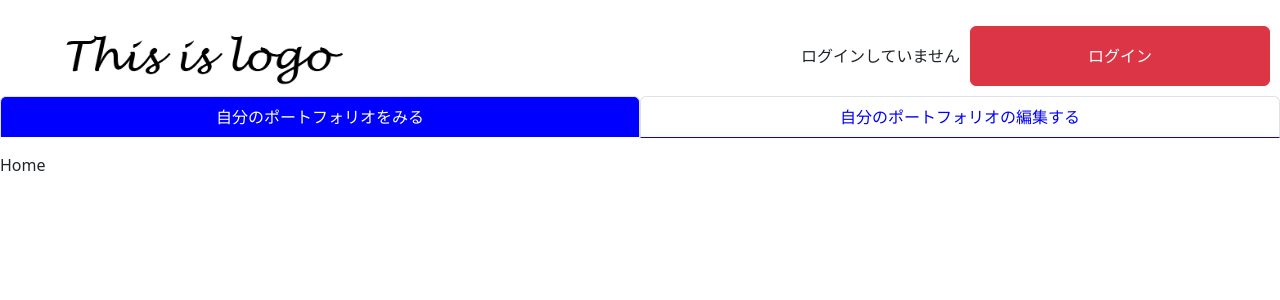
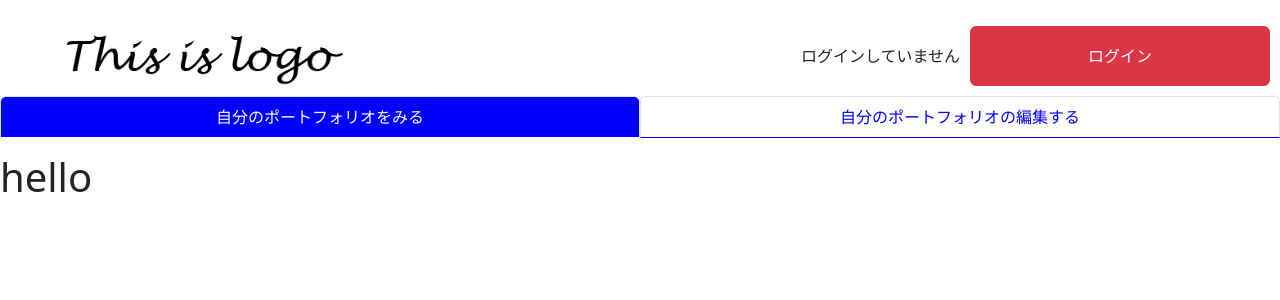
Before and after one commit to nmrintel/next2, a Next.js app: page / in a window 1280 px wide. Shown: the top 300 px of the page. Built offline with nearby package versions, Linux system fonts and the light colour scheme; no server answers.

Commit message:
アニメーションを追加(途中)

```diff
--- a/components/Home.tsx
+++ /dev/null
@@ -1,9 +0,0 @@
-import { doc, setDoc } from "firebase/firestore";
-import { writeToFirestore } from "@/lib/FirebaseConfig";
-import { Button } from "reactstrap";
-import { useAuth } from './AuthContext';
-import { write } from "fs";
-
-export default function Home() {
-    return (<p>Home</p>)
-}
--- a/components/Main.tsx
+++ b/components/Main.tsx
@@ -1,9 +1,10 @@
-import Home from './Home'
 import Header from './Header'
 import { useState } from 'react'
 import Edit from './Edit'
 import { useAuth } from './AuthContext';
-
+import PageMotion from './motion'
+import React from "react"
+import Viewer from './View'
 
 export default function Main() {
     const [mode, setMode] = useState(0)
@@ -20,7 +21,7 @@ export default function Main() {
 
     const RenderComponent = () => {
         if (mode === 0) {
-            return <Home />;
+            return <PageMotion Children={Viewer} />;
         } else if (mode === 1) {
             if (users.currentUser) {
                 return <Edit />;
@@ -35,7 +36,7 @@ export default function Main() {
 
     return (
         <>
-            <Header onSwitch1={SwitchToView} onSwitch2={SwitchToEdit} mode={mode}/>
+            <Header onSwitch1={SwitchToView} onSwitch2={SwitchToEdit} mode={mode} />
             {RenderComponent()}
         </>
     );
--- /dev/null
+++ b/components/View.tsx
@@ -0,0 +1,5 @@
+export default function Viewer(){
+    return(
+        <h1>hello</h1>
+    )
+}
--- /dev/null
+++ b/components/motion.tsx
@@ -0,0 +1,53 @@
+import { motion } from 'framer-motion';
+import React from "react"
+
+
+const pageTransition = {
+  hidden: {
+    opacity: 0,
+    x: '-100vw',
+  },
+  visible: {
+    opacity: 1,
+    x: 0,
+    transition: { type: 'spring', stiffness: 60, damping: 20, duration: 0.5},
+  },
+  exit: {
+    opacity: 0,
+    x: '100vw',
+    transition: { ease: 'easeInOut' },
+  },
+};
+
+export default function PageMotion({ Children}:{Children:React.ElementType}) {
+  return (
+    <motion.div
+      initial="hidden"
+      animate="visible"
+      exit="exit"
+      variants={pageTransition}
+    >
+      <Children/>
+    </motion.div>
+  );
+}
+
+
+// export default function page() {
+//   return (
+//     <motion.div
+//       initial="hidden"
+//       animate="visible"
+//       exit="exit"
+//       variants={pageTransition}
+//     >
+//       <h1>hello</h1>
+//     </motion.div>
+//   );
+// }
+
+// export default function PageMotion() {
+//   return (
+//     <h1>hello</h1>
+//   );
+// }
--- a/pages/_app.tsx
+++ b/pages/_app.tsx
@@ -3,7 +3,6 @@
 // ↓ これを追加してBootstrapで読み込む
 import 'bootstrap/dist/css/bootstrap.min.css';
 import React from "react"
-import Header from "../components/Header"
 import { AuthProvider } from "../components/AuthContext"
 
 export default function MyApp({ Component, pageProps }: { Component: React.ElementType, pageProps: any }) {
--- a/tsconfig.json
+++ b/tsconfig.json
@@ -16,6 +16,6 @@
       "@/*": ["./*"]
     }
   },
-  "include": ["next-env.d.ts", "**/*.ts", "**/*.tsx", "components/AuthContext.js"],
+  "include": ["next-env.d.ts", "**/*.ts", "**/*.tsx", "components/AuthContext.js", "components/motion.js"],
   "exclude": ["node_modules"]
 }
```
